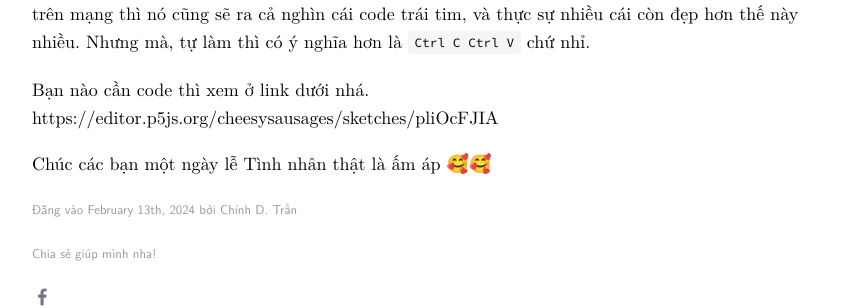
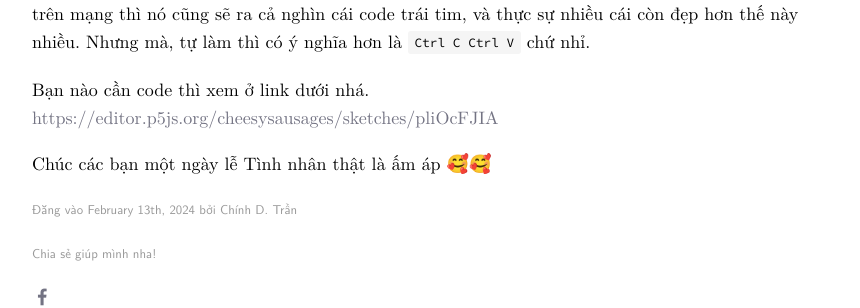
Before and after one commit to relatable52/relatable52.github.io, a Jekyll site: the page built from _posts/2024-02-13-traitimthukhoaly.md, in a window 1280 px wide. Shown: the part 1682-1990 px from the top of the page, without its empty margins (208-1068 px from the left). Built offline with Jekyll 4.4.1, drawn with Linux system fonts in a browser that asks for light colours; some web fonts are replaced; part of the change alters nothing that is shown.

```diff
--- a/_posts/2024-02-13-traitimthukhoaly.md
+++ b/_posts/2024-02-13-traitimthukhoaly.md
@@ -20,6 +20,6 @@ Hôm nay thì là Valentine mình cũng sực nhớ lại là hồi đó mình c
 
 Lý Tuân thì code băng C++ (không hiểu sao code được), còn mình gà hơn thì dùng `HTML`, `CSS` với `JavaScript` thôi. Mình có dùng một thư viện là `p5.js` (vì nó nhanh và tiện). Nếu các bạn search trên mạng thì nó cũng sẽ ra cả nghìn cái code trái tim, và thực sự nhiều cái còn đẹp hơn thế này nhiều. Nhưng mà, tự làm thì có ý nghĩa hơn là `Ctrl C Ctrl V` chứ nhỉ.
 
-Bạn nào cần code thì xem ở link dưới nhá.  https://editor.p5js.org/cheesysausages/sketches/pliOcFJIA
+Bạn nào cần code thì xem ở link dưới nhá.  [https://editor.p5js.org/cheesysausages/sketches/pliOcFJIA](https://editor.p5js.org/cheesysausages/sketches/pliOcFJIA)
 
 Chúc các bạn một ngày lễ Tình nhân thật là ấm áp 🥰🥰
```
